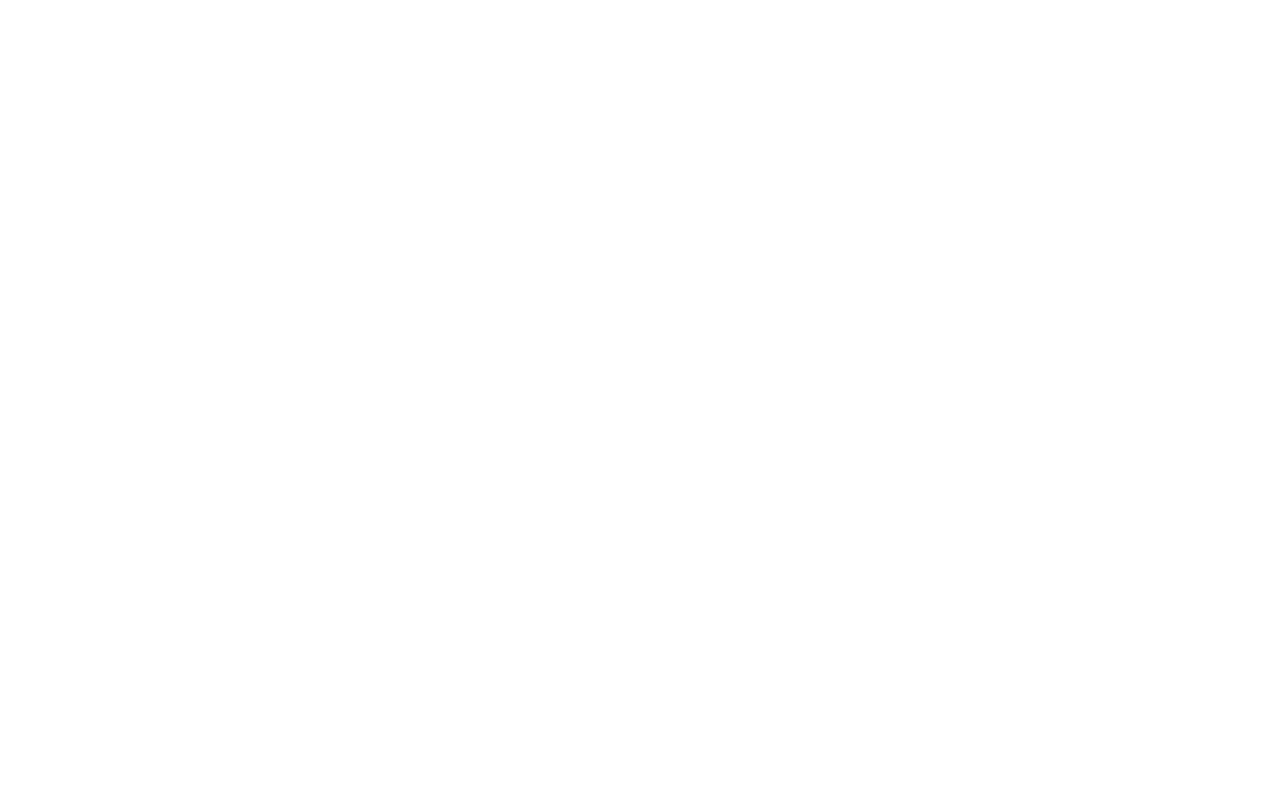
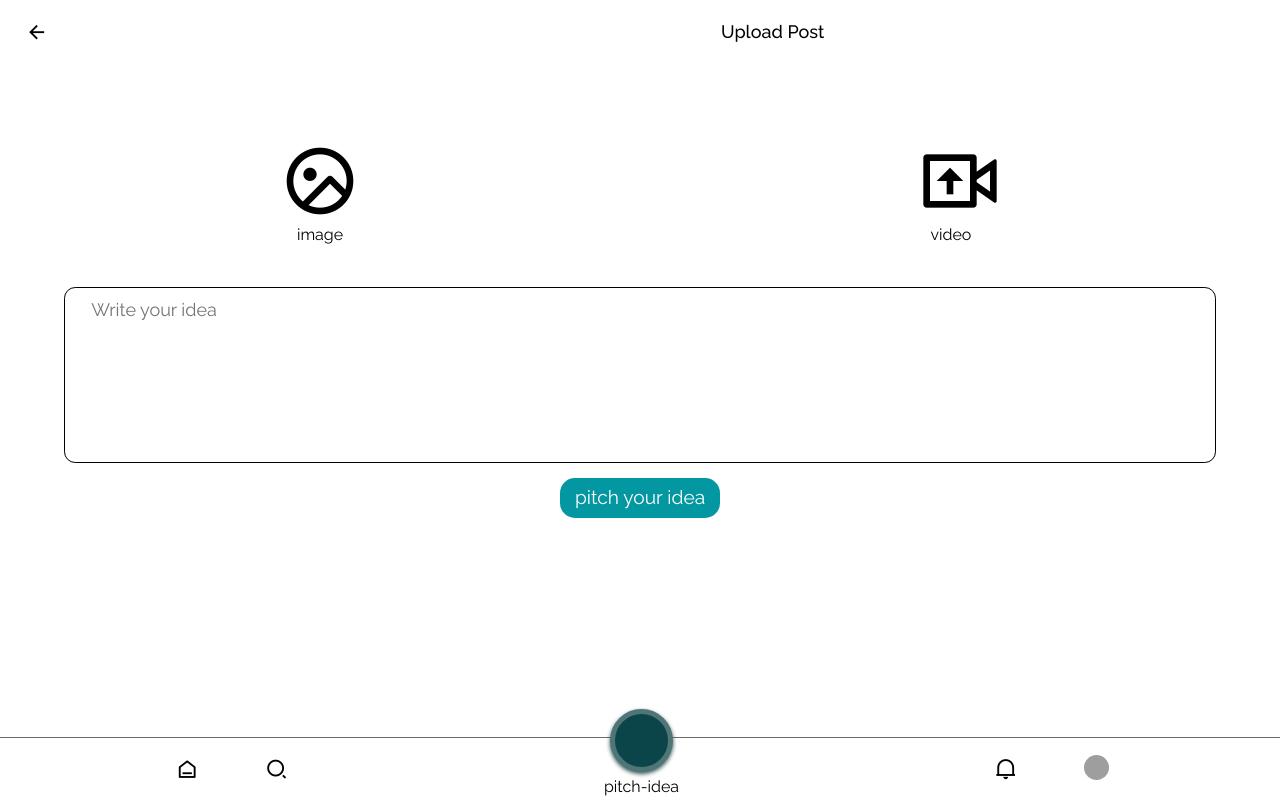
Before and after one commit to Amaayu/hook-4-startup-client, a React (Vite) app: page /post in a window 1280 px wide. Before the commit this address had no page. Built offline with nearby package versions, Linux system fonts and the light colour scheme; grey boxes are pictures that could not be loaded.

Commit message:
ready post page

```diff
--- a/package.json
+++ b/package.json
@@ -5,6 +5,7 @@
   "type": "module",
   "scripts": {
     "dev": "vite",
+    "chacha": "vite",
     "build": "vite build",
     "lint": "eslint . --ext js,jsx --report-unused-disable-directives --max-warnings 0",
     "preview": "vite preview"
--- a/src/App.jsx
+++ b/src/App.jsx
@@ -3,6 +3,7 @@
 import Profile from "./pages/profile/Profile";
 import Login from "./pages/login/Login";
 import Feed from "./pages/feed/Feed";
+import Postpage from "./pages/post/Postpage";
 import { Routes, Route } from "react-router-dom";
 const App = () => {
   return (
@@ -12,6 +13,7 @@
         <Route path="/profile" element={<Profile />} />
         <Route path="/login" element={<Login />} />
         <Route path="/feed" element={<Feed />} />
+        <Route path="/post" element={<Postpage />} />
       </Routes>
     </>
   );
--- a/src/components/card/Card.jsx
+++ b/src/components/card/Card.jsx
@@ -16,10 +16,6 @@
         voluptatum consequatur error exercitationem consequuntur praesentium sit
         earum tempore sunt dicta optio veritatis, quas incidunt maiores,
         molestiae dignissimos, ipsam natus. Lorem ipsum dolor, sit amet
-        consectetur adipisicing elit. Odit magnam voluptatum consequatur error
-        exercitationem consequuntur praesentium sit earum tempore sunt dicta
-        optio veritatis, quas incidunt maiores, molestiae dignissimos, ipsam
-        natus.
       </p>
       <div className="like-row">
         <div className="like-left">
@@ -27,11 +23,11 @@
             src="https://res.cloudinary.com/dijzsv2tt/image/upload/v1713022947/Group_15_srsx27.png"
             alt="meet-btn"
           />
-          <i class="ri-heart-3-line"></i>
-          <i class="ri-chat-3-line"></i>
-          <i class="ri-share-circle-line"></i>
+          <i className="ri-heart-3-line"></i>
+          <i className="ri-chat-3-line"></i>
+          <i className="ri-share-circle-line"></i>
         </div>
-        <i class="ri-bookmark-line"></i>
+        <i className="ri-bookmark-line"></i>
       </div>
     </div>
   );
--- a/src/components/footer/Footer.css
+++ b/src/components/footer/Footer.css
@@ -2,7 +2,6 @@
   width: 100%;
   height: 63px;
   background-color: white;
-  /*background-color: cornflowerblue;*/
   position: fixed;
   display: flex;
   justify-content: space-around;
--- a/src/components/footer/Footer.jsx
+++ b/src/components/footer/Footer.jsx
@@ -6,22 +6,21 @@
   return (
     <>
       <div className="footer">
-        <div class="fot-left">
+        <div className="fot-left">
           <NavLink to="/feed" className="log-3">
-            <i class="ri-home-6-line"></i>
+            <i className="ri-home-6-line"></i>
           </NavLink>
           <NavLink to="/feed" className="log-3">
-            <i class="ri-search-2-line"></i>
+            <i className="ri-search-2-line"></i>
           </NavLink>
         </div>
-        <NavLink to="/feed" className="log-3">
+        <NavLink to="/post" className="log-3">
           <button className="btn"></button>
         </NavLink>
-
         <span>pitch-idea</span>
         <div className="fot-right">
           <NavLink to="/feed" className="log-3">
-            <i class="ri-notification-2-line"></i>
+            <i className="ri-notification-2-line"></i>
           </NavLink>
 
           <NavLink to="/profile" className="log-2">
--- a/src/index.css
+++ b/src/index.css
@@ -1,8 +1,8 @@
+@import url("https://fonts.googleapis.com/css2?family=M+PLUS+1p&family=Raleway:ital,wght@0,100..900;1,100..900&display=swap");
 * {
   margin: 0;
   padding: 0;
   box-sizing: border-box;
-  @import url("https://fonts.googleapis.com/css2?family=M+PLUS+1p&family=Raleway:ital,wght@0,100..900;1,100..900&display=swap");
   font-family: "Raleway", sans-serif;
   font-optical-sizing: auto;
   font-style: normal;
@@ -17,3 +17,7 @@
 i {
   font-size: 1.4rem;
 }
+.footer {
+  bottom: 0px;
+  z-index: 10;
+}
--- a/src/pages/post/Postpage.css
+++ b/src/pages/post/Postpage.css
@@ -0,0 +1,76 @@
+.post .nav-2 {
+  display: flex;
+  width: 100%;
+  height: 63px;
+  align-items: center;
+  justify-content: space-between;
+  padding: 0px 1.6rem;
+}
+
+.post .nav-2 p {
+  position: relative;
+  right: 35%;
+  font-size: 18px;
+  font-weight: 450;
+}
+
+.post-mid {
+  display: flex;
+  width: 100%;
+  position: relative;
+  top: 4rem;
+  height: 8rem;
+  align-items: center;
+  justify-content: space-around;
+}
+.post .post-mid i {
+  font-size: 80px;
+  font-weight: 100;
+}
+.post-img {
+  display: flex;
+  flex-direction: column;
+  justify-content: center;
+  align-items: center;
+}
+.post-vid {
+  display: flex;
+  flex-direction: column;
+  justify-content: center;
+  align-items: center;
+}
+.post-vid p {
+  width: 3rem;
+  margin-right: 11px;
+}
+.post-inp {
+  width: 90%;
+}
+.post-inp input {
+  position: relative;
+  top: 6rem;
+  background-color: transparent;
+  border: 1.3px solid black;
+  border-radius: 0.7rem;
+  width: 100%;
+  height: 11rem;
+}
+.post-inp input::placeholder {
+  padding: 0.7rem;
+
+  position: absolute;
+  top: 0%;
+  width: 100%;
+  font-size: large;
+  font-weight: 400;
+  height: 100%;
+}
+.post .btn-2 {
+  position: relative;
+  top: 6.8rem;
+  width: 10rem;
+  height: 2.5rem;
+  font-size: 1.2rem;
+  text-align: center;
+  margin: 2px;
+}
--- a/src/pages/post/Postpage.jsx
+++ b/src/pages/post/Postpage.jsx
@@ -0,0 +1,35 @@
+import React from "react";
+import "./Postpage.css";
+import Footer from "../../components/footer/Footer";
+
+const Postpage = () => {
+  return (
+    <>
+      <div className="post">
+        <div className="nav-2">
+          <i class="ri-arrow-left-line"></i>
+          <p>Upload Post</p>
+        </div>
+        <div className="post-mid">
+          <div className="post-img">
+            <i className="ri-image-circle-line"></i>
+            <p>image</p>
+          </div>
+
+          <div className="post-vid">
+            {" "}
+            <i className="ri-video-upload-line"></i>
+            <p>video</p>
+          </div>
+        </div>
+        <div className="post-inp">
+          <input type="text" placeholder="Write your idea" />
+        </div>
+        <div className="btn-2">pitch your idea</div>
+        <Footer />
+      </div>
+    </>
+  );
+};
+
+export default Postpage;
--- a/src/pages/profile/Profile.css
+++ b/src/pages/profile/Profile.css
@@ -1,10 +1,7 @@
 .profile {
   height: 100vh;
 }
-.footer {
-  bottom: 0px;
-  z-index: 10;
-}
+
 .mid-row {
   display: flex;
   align-items: center;
```
